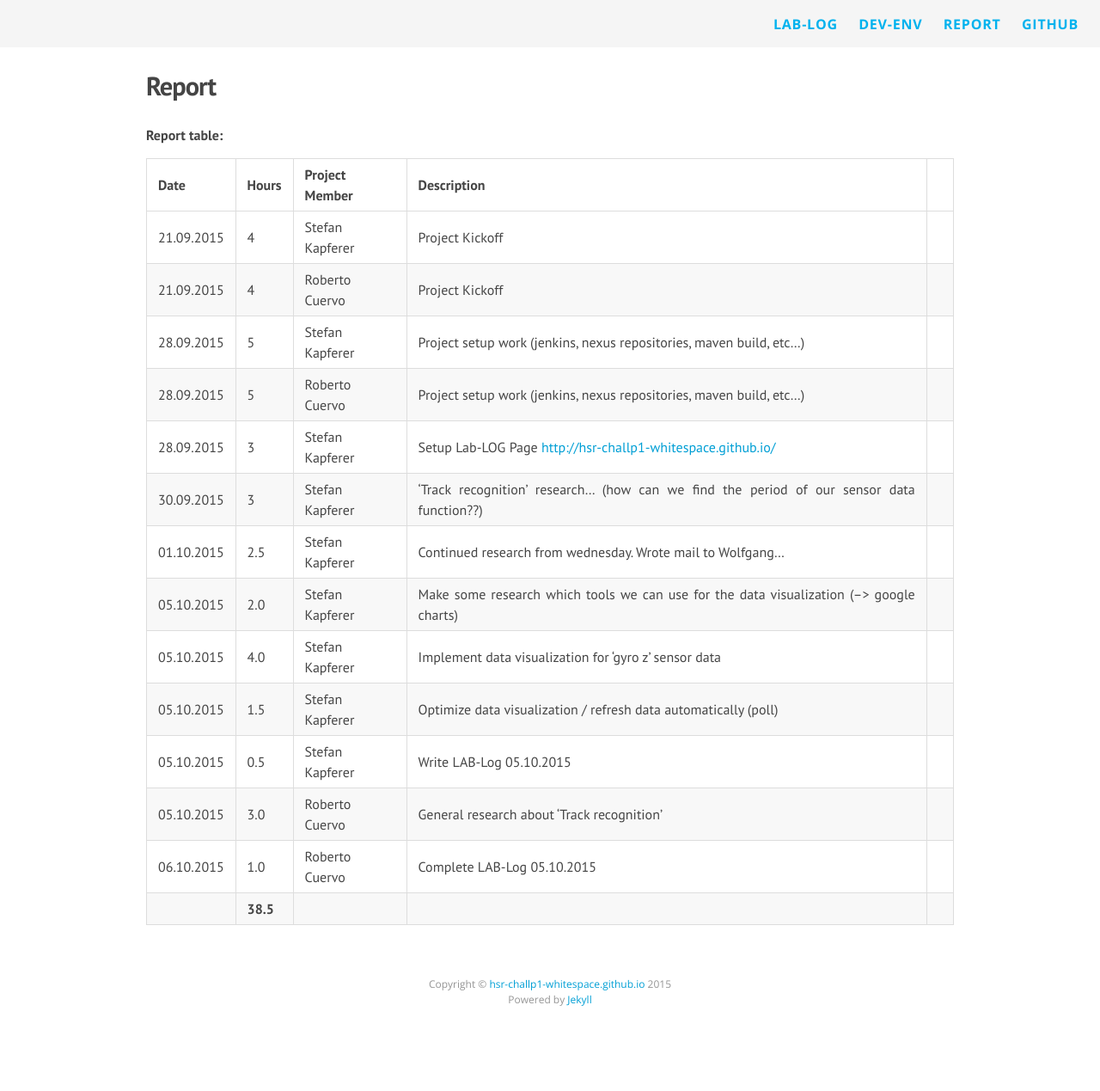
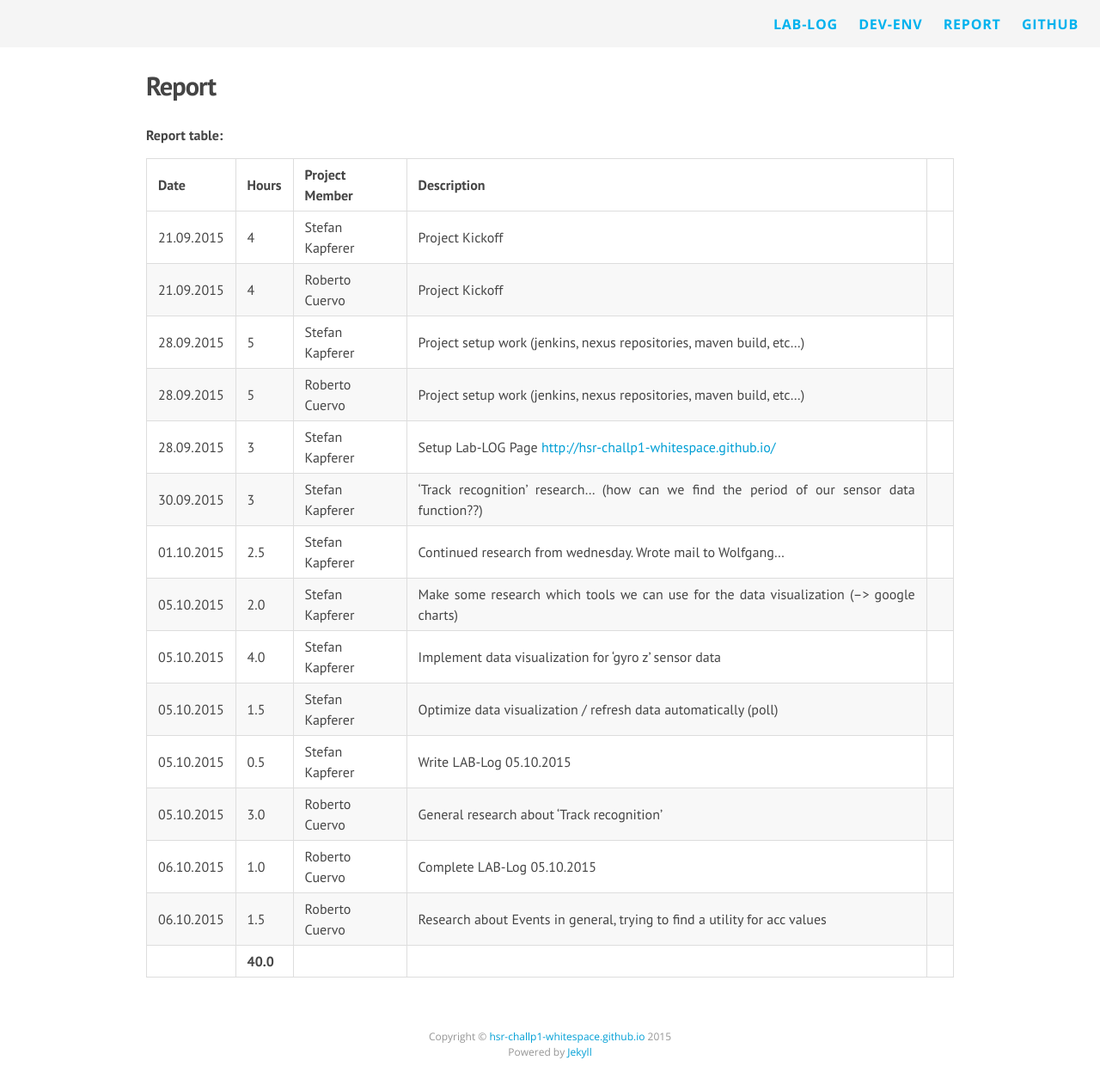
Before and after one commit to HSR-ChallP1-Whitespace/hsr-challp1-whitespace.github.io, a Jekyll site: the page built from report.md, in a window 1280 px wide. Shown: the whole page at 86% size. Built offline with Jekyll 4.4.1, drawn with Linux system fonts in a browser that asks for light colours; nearby versions of some CDN libraries; Markdown is read by kramdown in place of the engine named in the settings; before the commit the page ends 1208 px from its top, so only the background shows below that.

Commit message:
2015-10-05 modified and added time to report

```diff
--- a/report.md
+++ b/report.md
@@ -18,6 +18,7 @@ permalink: /report/
 | 05.10.2015    | 4.0           | Stefan Kapferer | Implement data visualization for 'gyro z' sensor data                                                         |
 | 05.10.2015    | 1.5           | Stefan Kapferer | Optimize data visualization / refresh data automatically (poll)                                               |
 | 05.10.2015    | 0.5           | Stefan Kapferer | Write LAB-Log 05.10.2015                                                                                      |
-| 05.10.2015    | 3.0           | Roberto Cuervo  | General research about 'Track recognition'                                                                   |                                                                         |
+| 05.10.2015    | 3.0           | Roberto Cuervo  | General research about 'Track recognition'                                                                    |                                                                         |
 | 06.10.2015    | 1.0           | Roberto Cuervo  | Complete LAB-Log 05.10.2015                                                                                   |
-|               | **38.5**      |                 |                                                                                                               |
+| 06.10.2015    | 1.5           | Roberto Cuervo  | Research about Events in general, trying to find a utility for acc values                                     |
+|               | **40.0**      |                 |                                                                                                               |
```
Also changed, not shown: _posts/2015-10-05-research-cont.md (line endings or trailing spaces).
